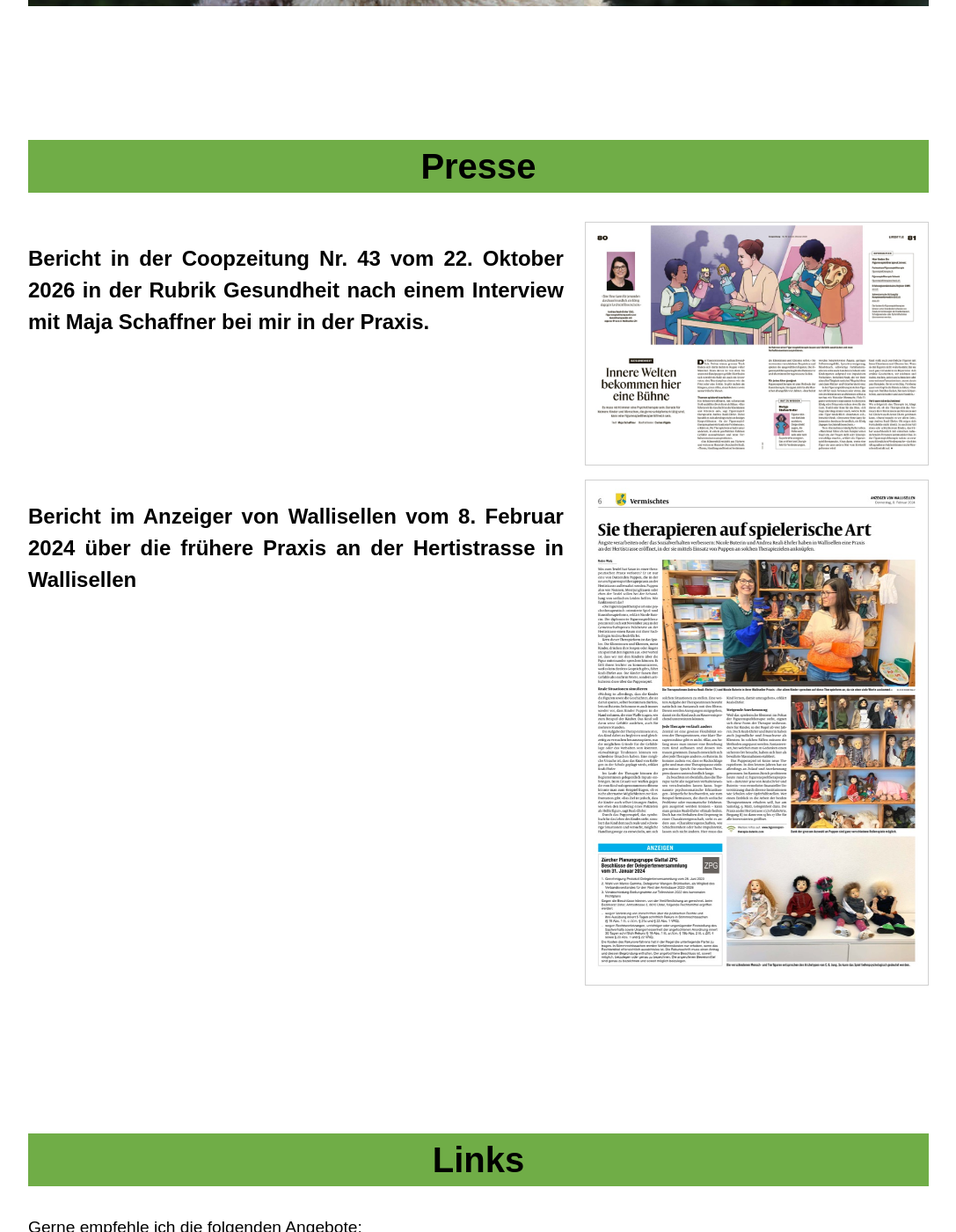
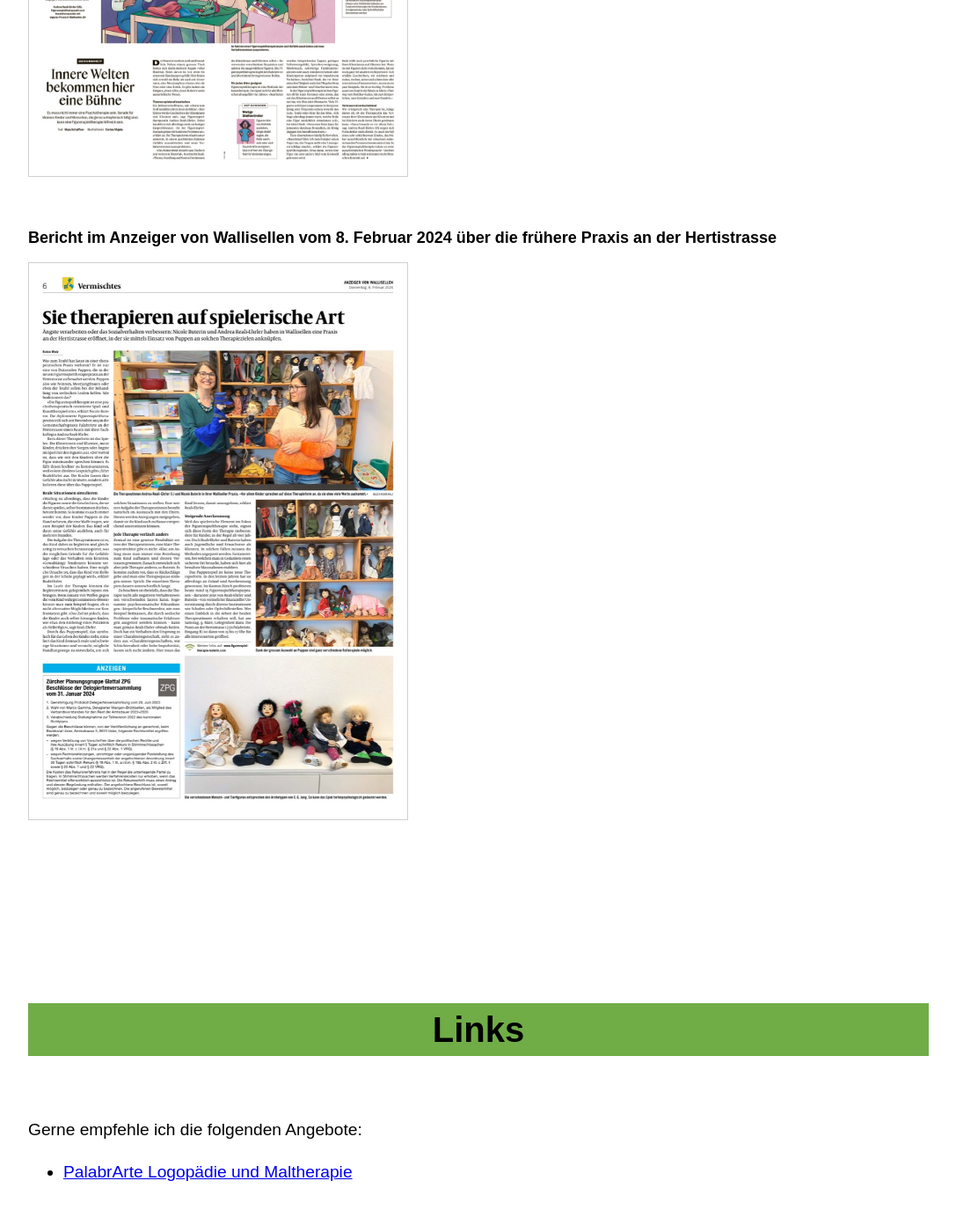
Before and after one commit to figurenspieltherapie-goldvogel/figurenspieltherapie-goldvogel.github.io, a Jekyll site: the page built from index.html, in a window 1280 px wide and 1400 px high, scrolled down 10578 px. Shown: the whole window at 88% size, without its empty margins (96-1183 px from the left). Built offline with Jekyll 4.4.1, drawn with Linux system fonts in a browser that asks for light colours.

Commit message:
Enhance press section styles and update Anzeiger article title
- Added margin styles for improved layout in the press section.
- Updated the title of the Anzeiger article to remove redundancy.

```diff
--- a/_sections/8-referenzen.html
+++ b/_sections/8-referenzen.html
@@ -15,6 +15,5 @@ image: kaenguru.jpg
             <br/><br/>
             {{ reference.name }}, {{ reference.date | date: "%d.%m.%Y" }}
         </blockquote>
-        <br/>
     {% endfor %}
 {% endfor %}
--- a/styles.css
+++ b/styles.css
@@ -48,6 +48,7 @@ td {
     font-size: 250%;
     text-align: center;
     color: black;
+    margin-bottom: 1.75em;
 }
 
 .section h3 {
@@ -67,7 +68,19 @@ blockquote.quote {
 }
 
 blockquote.reference {
-    font-size: larger;
+    font-size: 1rem;
+    margin: 0 0 2.75em;
+}
+
+.press-item {
+    margin-bottom: 3.5em;
+}
+
+.press-item h3 {
+    font-size: 1.125rem;
+    font-weight: 600;
+    line-height: 1.45;
+    margin: 0 0 0.85em;
 }
 
 .reference q {
@@ -106,12 +119,13 @@ img.right {
 }
 
 img.press-preview {
-    width: 38%;
-    max-width: 420px;
+    float: none;
+    display: block;
+    width: 42%;
+    max-width: 460px;
     height: auto;
     border: 1px solid #d0d0d0;
-    margin-left: 1.5em;
-    margin-bottom: 1em;
+    margin: 0;
 }
 
 img.left {
```
Also changed, not shown: _presse/2024-02-08.anzeiger.md (+1 -1 lines), _sections/85-presse.html (+4 -4 lines).
